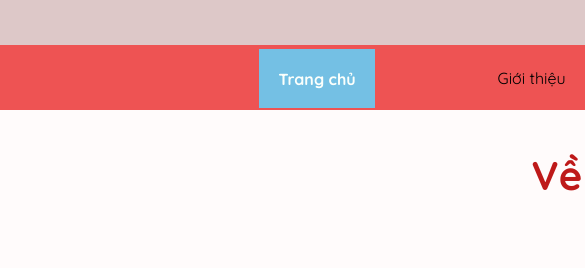
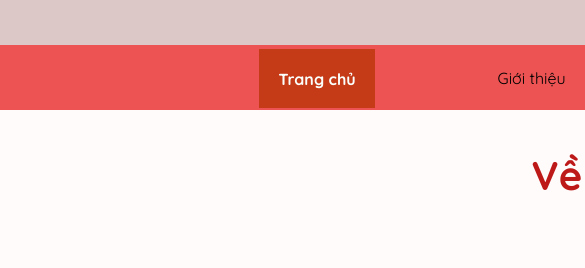
Before and after one commit to binhps22077/ps22077.github.io, a plain HTML site: page gioithieu.html in a window 1280 px wide. In both pictures the pointer is over the link "Trang chủ". Shown: the top 268 px of the page, 0-585 px from the left. Drawn offline with Linux system fonts and the light colour scheme.

Commit message:
Update gioithieu.css

```diff
--- a/CSS/gioithieu.css
+++ b/CSS/gioithieu.css
@@ -53,7 +53,7 @@ header{
 .menu-logo nav a:hover{
     color:rgb(251, 255, 252);
     font-weight: bold;
-    background-color: rgb(116, 192, 228);
+      background-color: rgb(197, 59, 24);
     padding: 19.5px;
 }
 /*css footer*/
```
